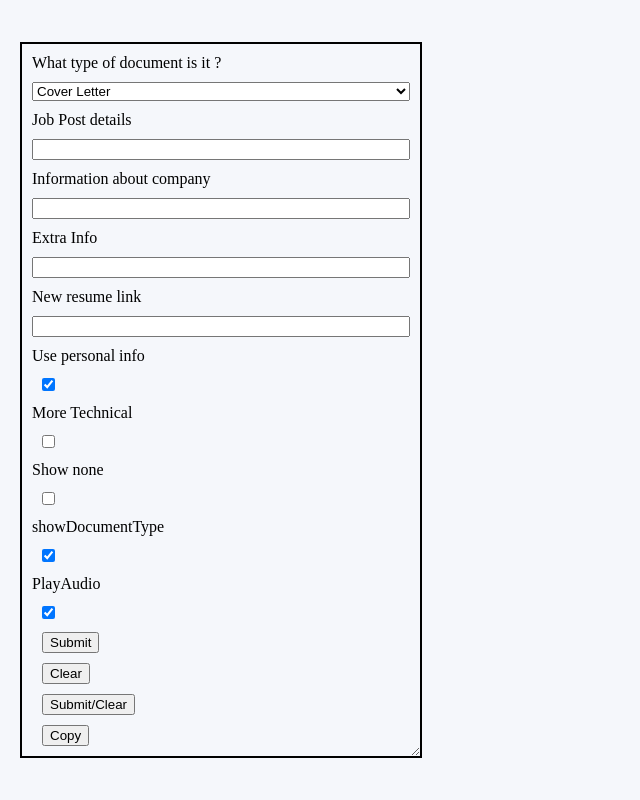
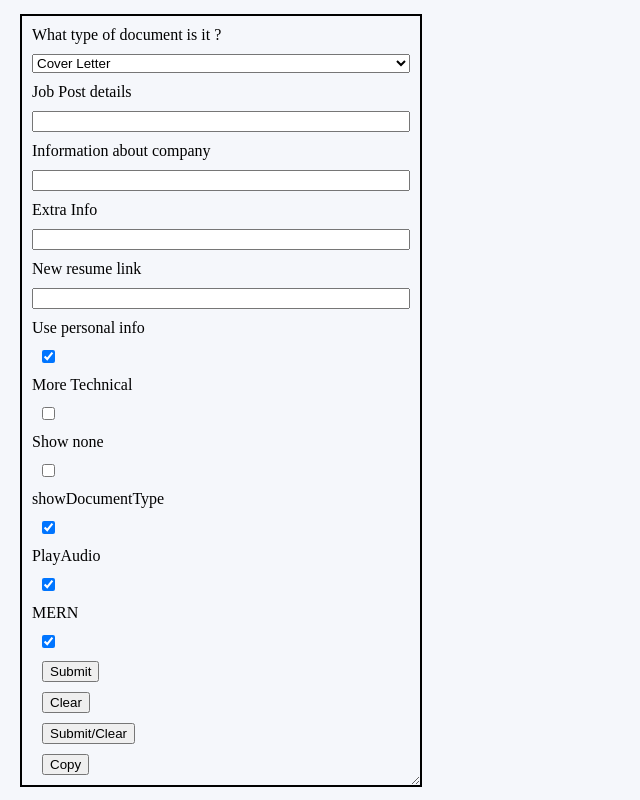
Before and after one commit to tesfatesfaye/React-morsels, a React (Vite) app in the folder Client/: page / in a window 1280 px wide. Shown: the whole page, without its empty margins (0-640 px from the left). Built offline with nearby package versions, Linux system fonts and the light colour scheme.

Commit message:
made new changes

```diff
--- a/Client/src/App.jsx
+++ b/Client/src/App.jsx
@@ -2,7 +2,7 @@ import { useEffect, useRef, useState } from 'react'
 import './App.css'
 import chime from './audio/chime.mp3'
 function App() {
-  const [form, setForm] = useState({ DocumentType: "coverLetter", myResume: "https://drive.google.com/file/d/1RDVao_y-3-QPI9Li9lD346cyiJ0vMXV7/view?usp=drive_link", roleDescription: "", moreTechnical: false, companyInfo: "", myPersonalityInfo: true, extraInfo: "", removeAll: false, showDocumentType: true, newResumeLink: "" })
+  const [form, setForm] = useState({ DocumentType: "coverLetter", myResume: "https://drive.google.com/file/d/1RDVao_y-3-QPI9Li9lD346cyiJ0vMXV7/view?usp=drive_link", roleDescription: "", moreTechnical: false, companyInfo: "", myPersonalityInfo: true, extraInfo: "", removeAll: false, showDocumentType: true, newResumeLink: "",mern:true })
   const [text, setText] = useState("")
   const [copy, setCopy] = useState(false)
   const [alert] = useState("Text has been copied")
@@ -39,7 +39,8 @@ function App() {
       string += `You can find my resume at : ${form.newResumeLink ? form.newResumeLink : "https://drive.google.com/file/d/114UlOvjid2zVvyNJWysQ5R1zLSPgn1ZZ/view?usp=drive_link"} ` + "  "
       form.myPersonalityInfo ? string += obj.myPersonalityInfo + " " : ""
       if (form.roleDescription.length) string += obj.roleDescription+" "+form.roleDescription + " "
-      if (form.companyInfo.length) string += "Information regarding the company :" + form.companyInfo
+      if(form.mern) string += " Put an emphasis on mern stack technologies, also tails winds and Next js"
+       if (form.companyInfo.length) string += "Information regarding the company :" + form.companyInfo
       form.moreTechnical ? string += ". Make the generated text more technical" : " Make the generated text more personal"
       form.extraInfo.length ? string += form.extraInfo : "You can not add any technologies that are not in my resume"
       setText(string)
@@ -192,7 +193,15 @@ function App() {
           checked={playAudio}
           onChange={() => setPlayAudio(prev => !prev)}
         />
-
+        <label htmlFor='mern'>MERN</label>
+        <input style={{ marginLeft: "10px", marginRight: "auto" }}
+          type='checkbox'
+          id="mern"
+          name='mern'
+          value={form.mern}
+          checked={form.mern}
+          onChange={onChange}
+        />
         <button ref={submitRef} style={{ marginLeft: "10px", marginRight: "auto" }} onClick={(e) => submit(e)}>Submit</button>
         <button style={{ marginLeft: "10px", marginRight: "auto" }} onClick={clear}>Clear</button>
         <button style={{ marginLeft: "10px", marginRight: "auto" }} onClick={submitClear}>Submit/Clear</button>
```
